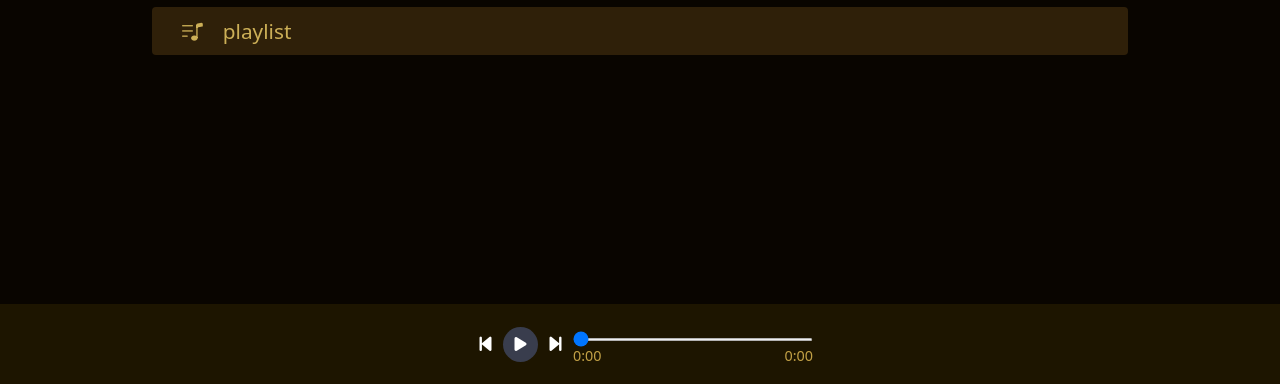
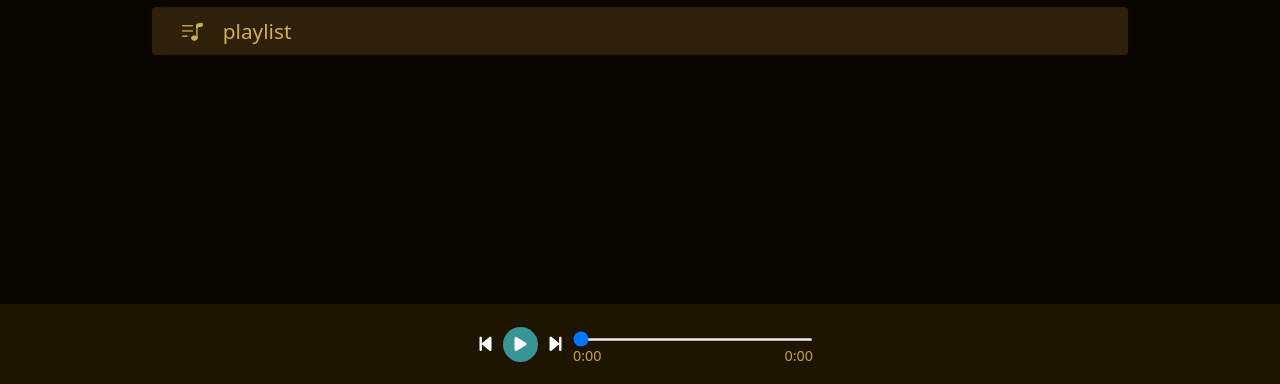
Before and after one commit to filipatata/music, a website: page index.html in a window 1280 px wide. Shown: the part 416-800 px from the top of the page. Drawn offline with nearby package versions, Linux system fonts and the light colour scheme.

Commit message:
Update style.css

```diff
--- a/style.css
+++ b/style.css
@@ -368,7 +368,7 @@ body {
 }
 
 .controls .play-btn {
-    background-color: #393d4d;
+    background-color: #399495;
     font-size: 1rem;
 }
 
```
